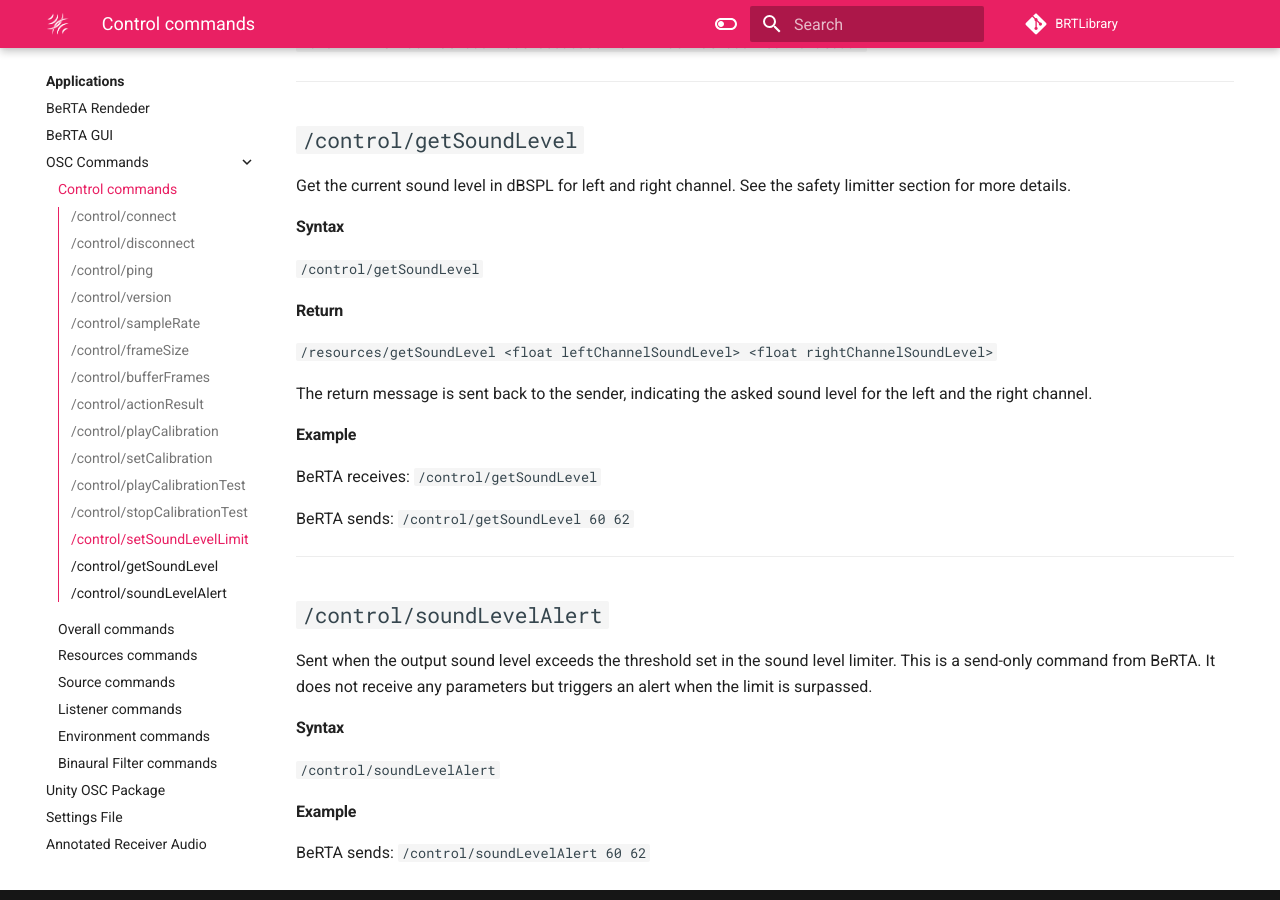
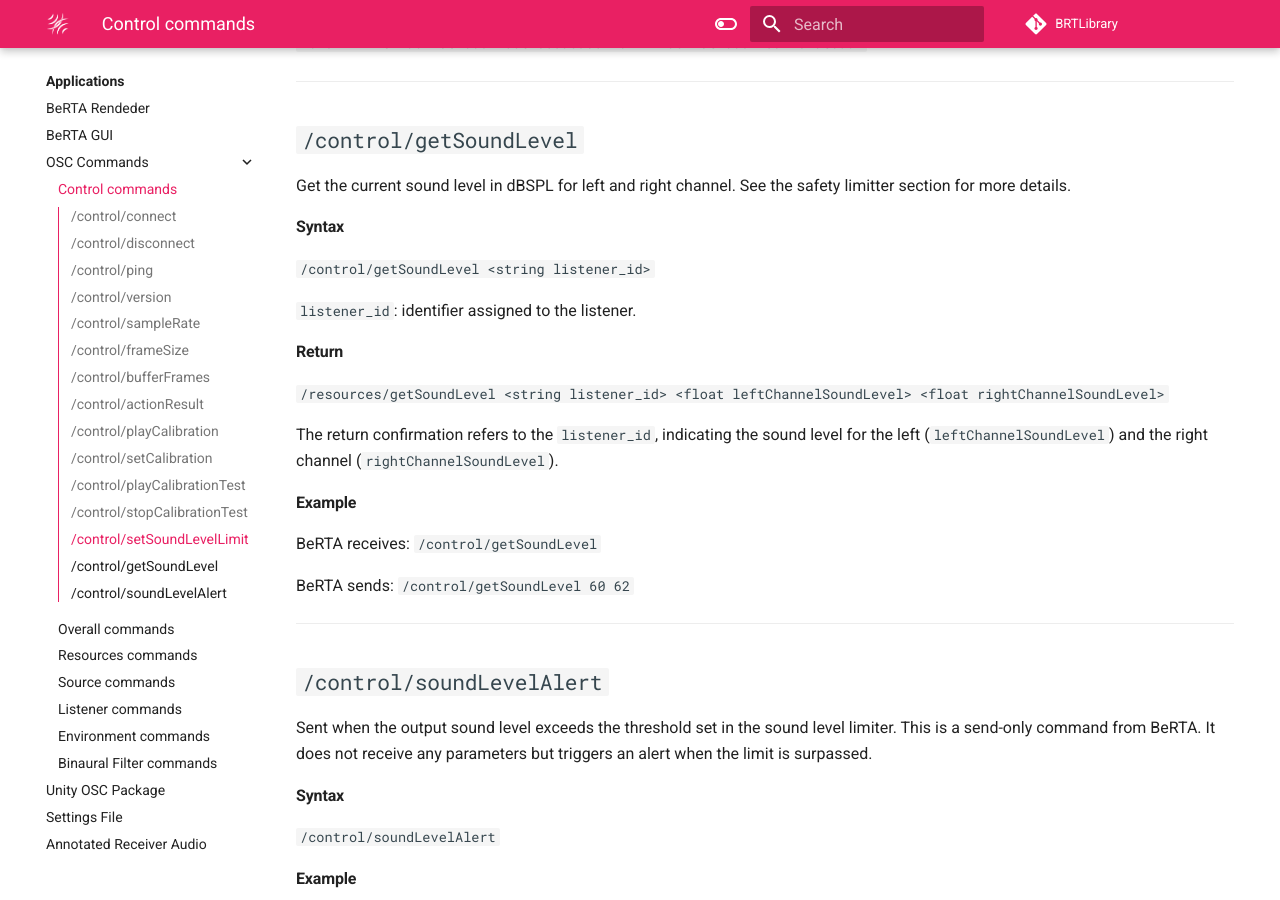
Before and after one commit to GrupoDiana/BRT-Documentation, an MkDocs documentation site: the page built from docs/osc/control.md, in a window 1280 px wide and 900 px high, scrolled down 7143 px. Built offline with MkDocs 1.6.1 and Material for MkDocs 9.7.7, drawn with Linux system fonts in a browser that asks for light colours; comment, search, counter and statistics services are not loaded.

Commit message:
fix: missing parameter in the getSoundLevel command

```diff
--- a/docs/osc/control.md
+++ b/docs/osc/control.md
@@ -328,13 +328,15 @@ Get the current sound level in dBSPL for left and right channel. See the safety
 
 #### Syntax
 
-`/control/getSoundLevel`
+`/control/getSoundLevel <string listener_id>`
+
+`listener_id`: identifier assigned to the listener.
 
 #### Return
 
-`/resources/getSoundLevel <float leftChannelSoundLevel> <float rightChannelSoundLevel>`
+`/resources/getSoundLevel <string listener_id> <float leftChannelSoundLevel> <float rightChannelSoundLevel>`
 
-The return message is sent back to the sender, indicating the asked sound level for the left and the right channel.
+The return confirmation refers to the `listener_id`, indicating the sound level for the left (`leftChannelSoundLevel`) and the right channel (`rightChannelSoundLevel`).
 
 #### Example
 
```
